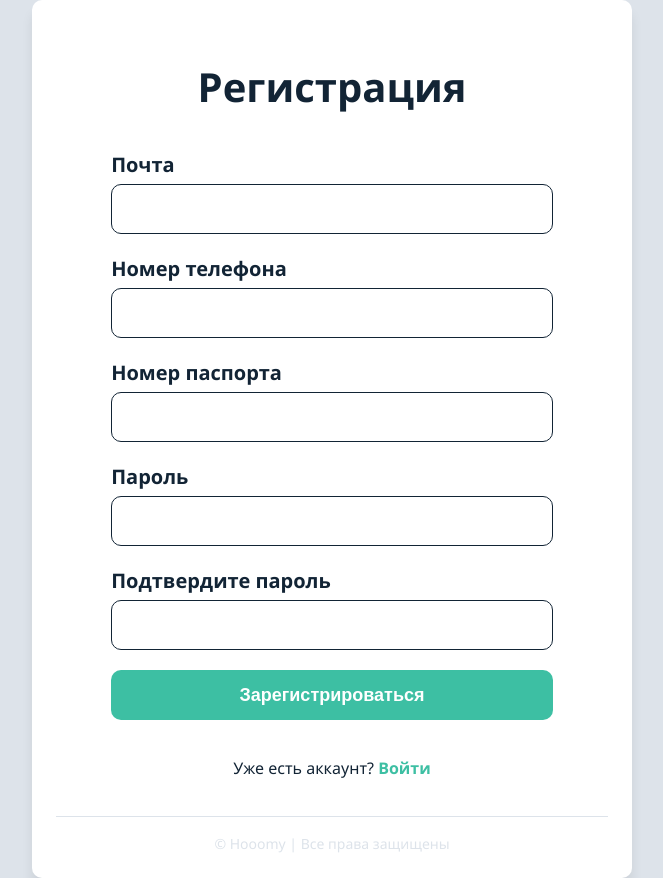
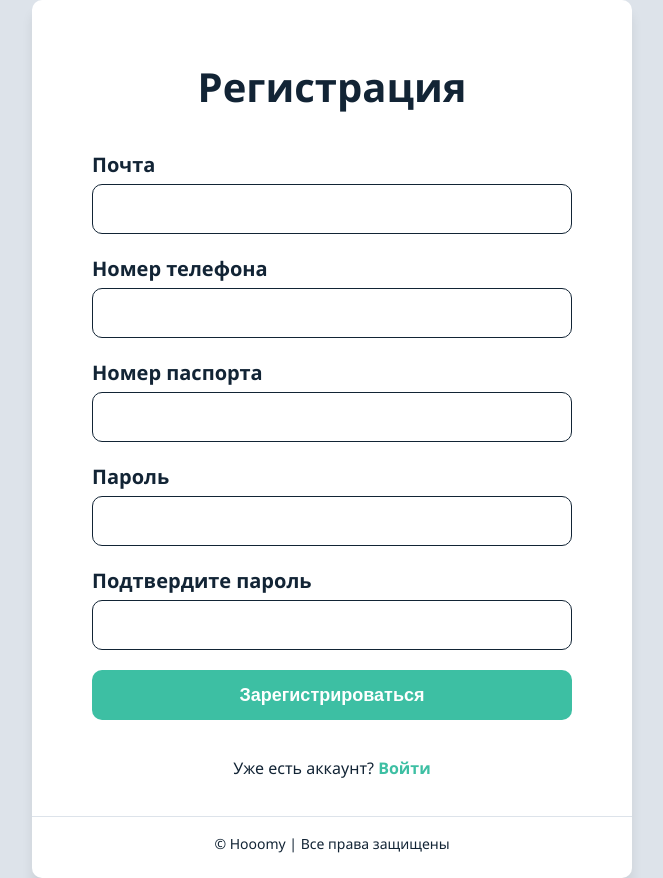
Before and after one commit to HooomyDev/Hooomy.Front, a React (Create React App) app: page /register in a window 1280 px wide. Shown: the whole page, without its empty margins (308-971 px from the left). Built offline with nearby package versions, Linux system fonts and the light colour scheme.

Commit message:
Styles for login and register pages

```diff
--- a/src/App.jsx
+++ b/src/App.jsx
@@ -1,17 +1,20 @@
 import React from 'react';
-import RegisterPage from './pages/RegisterPage/RegisterPage';
+import RegisterPage from './pages/auth/RegisterPage';
 import HomePage from './pages/HomePage/HomePage';
-import LoginPage from './pages/LoginPage/LoginPage';
+import LoginPage from './pages/auth/LoginPage';
 import { Routes, Route } from 'react-router-dom';
+import Layout from './components/Layout/Layout';
 import './styles/variables.css';
 import './styles/global.css';
 
 export default function App() {
     return (
-        <Routes>
-          <Route path="/" element={<HomePage />} />
-          <Route path="/register" element={<RegisterPage />} />
-          <Route path="/login" element={<LoginPage />} />
-        </Routes>
+      <Routes>
+      <Route path="/" element={<Layout />}>
+        <Route index element={<HomePage />} />
+      </Route>
+        <Route path="login" element={<LoginPage />} />
+        <Route path="register" element={<RegisterPage />} />
+    </Routes>
       );
 }
--- /dev/null
+++ b/src/components/Layout/Layout.jsx
@@ -0,0 +1,15 @@
+import { Outlet } from 'react-router-dom';
+import Header from '../Header/Header';
+import Navbar from '../Navbar/Navbar';
+
+export default function Layout() {
+  return (
+    <>
+      <Header />
+      <Navbar />
+      <main>
+        <Outlet />
+      </main>
+    </>
+  );
+}
--- a/src/pages/HomePage/HomePage.jsx
+++ b/src/pages/HomePage/HomePage.jsx
@@ -5,8 +5,6 @@ import Navbar from "../../components/Navbar/Navbar";
 export default function HomePage() {
   return (
     <div>
-      <Header/>
-      <Navbar/>
     </div>
   );
 }
--- a/src/pages/RegisterPage/RegisterPage.module.css
+++ /dev/null
@@ -1,109 +0,0 @@
-.pageWrapper {
-  display: flex;
-  justify-content: center;
-  align-items: center;
-  min-height: 100vh;
-  padding: 0;
-  background-color: var(--gray-color);
-}
-
-.container {
-  display: flex;
-  flex-direction: column;
-  max-width: 600px;
-  width: 100%;
-  background-color: var(--main-color);
-  border-radius: var(--border-radius);
-  box-shadow: 0 12px 12px rgba(0, 0, 0, 0.08);
-  overflow: hidden;
-  padding: var(--spacing-xl);
-}
-
-.title {
-  text-align: center;
-  font-size: var(--font-size-title);
-  font-weight: 700;
-  color: var(--font-color);
-}
-
-.form {
-  display: flex;
-  flex-direction: column;
-  gap: var(--spacing-lg); /* равномерный отступ между полями и кнопкой */
-  align-items: center;
-}
-
-.submit {
-  height: 50px;
-  padding: var(--spacing-sm) var(--spacing-md);
-  background-color: var(--element-color);
-  color: white;
-  font-size: var(--font-size-lg);
-  font-weight: 600;
-  border-radius: var(--border-radius);
-  cursor: pointer;
-  border: none;
-  transition: background-color 0.2s ease, color 0.2s ease, transform 0.2s ease;
-  width: 80%;
-}
-
-.submit:hover {
-  background-color: #fff;
-  color: #000;
-  border: 0.5px solid #000;
-  transform: scale(1.03);
-}
-
-.authLink {
-  text-align: center;
-  font-size: var(--font-size-base);
-  color: var(--font-color);
-}
-
-.authLink a {
-  color: var(--element-color);
-  text-decoration: none;
-  font-weight: 600;
-}
-
-.authLink a:hover {
-  text-decoration: underline;
-}
-
-.formFooter {
-  width: 100%;
-  border-top: 1px solid var(--gray-color);
-  padding-top: var(--spacing-md);
-  text-align: center;
-  font-size: var(--font-size-sm);
-  color: rgba(221, 227, 234);
-}
-
-@media (max-width: 768px) {
-  .pageWrapper {
-    padding: var(--spacing-md);
-  }
-
-  .container {
-    max-width: 100%;
-    padding: var(--spacing-lg);
-    border-radius: 0;
-    box-shadow: none;
-    gap: var(--spacing-lg);
-  }
-
-  .title {
-    font-size: var(--font-size-xxl);
-  }
-
-  .submit {
-    height: 45px;
-    font-size: var(--font-size-base);
-    padding: var(--spacing-xs);
-    width: 100%;
-  }
-
-  .authLink {
-    font-size: var(--font-size-sm);
-  }
-}
--- a/src/pages/LoginPage/LoginPage.module.css
+++ b/src/pages/auth/AuthPage.module.css
@@ -16,7 +16,7 @@
   border-radius: var(--border-radius);
   box-shadow: 0 12px 12px rgba(0, 0, 0, 0.08);
   overflow: hidden;
-  padding: var(--spacing-xl);
+  padding: var(--spacing-xl) 0;
 }
 
 .title {
@@ -29,7 +29,7 @@
 .form {
   display: flex;
   flex-direction: column;
-  gap: var(--spacing-lg); /* равномерный отступ между полями и кнопкой */
+  gap: var(--spacing-lg);
   align-items: center;
 }
 
@@ -76,7 +76,8 @@
   padding-top: var(--spacing-md);
   text-align: center;
   font-size: var(--font-size-sm);
-  color: rgba(221, 227, 234);
+  color: var(--font-color);
+  margin: 0;
 }
 
 @media (max-width: 768px) {
--- a/src/pages/LoginPage/LoginPage.jsx
+++ b/src/pages/auth/LoginPage.jsx
@@ -3,7 +3,7 @@ import { useForm } from 'react-hook-form';
 import { z } from 'zod';
 import { zodResolver } from '@hookform/resolvers/zod';
 import InputField from "../../components/InputField/InputField";
-import styles from "./LoginPage.module.css";
+import styles from "./AuthPage.module.css";
 import { Link, useNavigate } from "react-router-dom";
 
 const schema = z.object({
--- a/src/pages/RegisterPage/RegisterPage.jsx
+++ b/src/pages/auth/RegisterPage.jsx
@@ -3,7 +3,7 @@ import { useForm } from 'react-hook-form';
 import { z } from 'zod';
 import { zodResolver } from '@hookform/resolvers/zod';
 import InputField from "../../components/InputField/InputField";
-import styles from "./RegisterPage.module.css";
+import styles from "./AuthPage.module.css";
 import { Link, useNavigate } from "react-router-dom";
 
 const schema = z.object({
```
